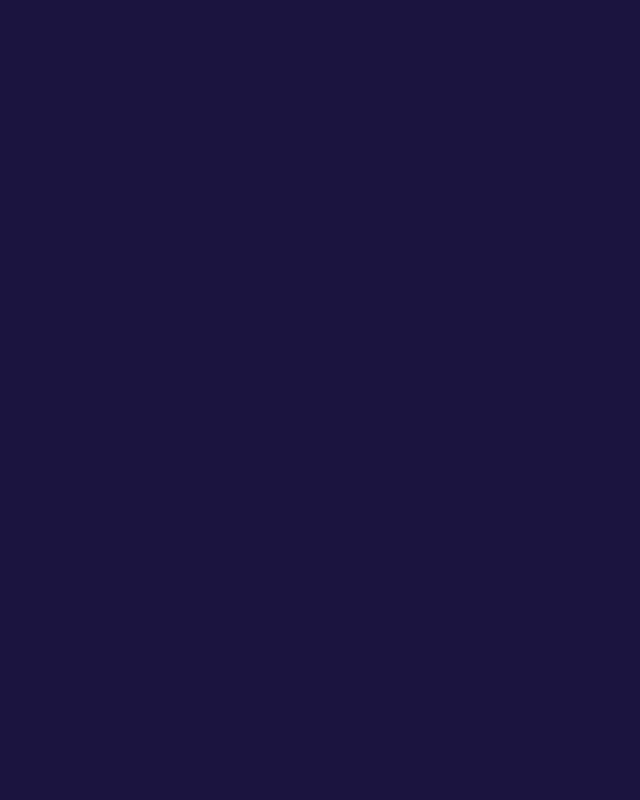
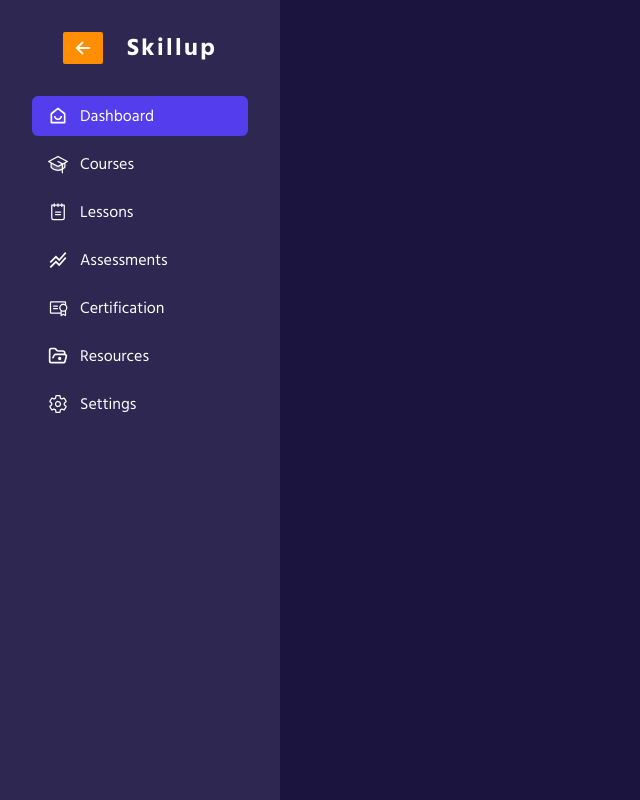
Before and after one commit to ahonkhan/lms-frontend, a React (Vite) app: page /dashboard in a window 1280 px wide. Before the commit this address had no page. Shown: the whole page, without its empty margins (0-640 px from the left). Built offline with nearby package versions, Linux system fonts and the light colour scheme.

Commit message:
dashboard added

```diff
--- a/src/App.css
+++ b/src/App.css
@@ -51,3 +51,7 @@ html {
 .swiper-pagination-bullet {
   @apply bg-primary !important;
 }
+
+.dashboard-navlink.active {
+  @apply bg-base-3;
+}
--- a/src/App.jsx
+++ b/src/App.jsx
@@ -4,9 +4,9 @@ import LandingLayout from "./layout/LandingLayout";
 import HomePage from "./pages/home/HomePage";
 import { CoursePage } from "./pages/courses/CoursePage";
 import { CourseDetailsPage } from "./pages/course-details/CourseDetailsPage";
+import { DashboardLayout } from "./layout/DashboardLayout";
 
 function App() {
-
   return (
     <>
       <Routes>
@@ -16,6 +16,10 @@ function App() {
           <Route path="/courses" element={<CoursePage />} />
           <Route path="/courses/:slug" element={<CourseDetailsPage />} />
         </Route>
+        <Route path="/dashboard" element={<DashboardLayout />}>
+          <Route index element={<>Home</>} />
+          <Route path="/dashboard/courses" element={<>Courses</>} />
+        </Route>
       </Routes>
     </>
   );
--- /dev/null
+++ b/src/components/dashboard/sidebar/DashboardSidebar.jsx
@@ -0,0 +1,103 @@
+import React from "react";
+import { IoArrowBack, IoSettingsOutline } from "react-icons/io5";
+import { LuFolderOpenDot } from "react-icons/lu";
+import { MdStackedLineChart } from "react-icons/md";
+import {
+  PiCertificate,
+  PiGraduationCapDuotone,
+  PiNotepad,
+} from "react-icons/pi";
+import { RiHomeSmile2Line } from "react-icons/ri";
+import { Link, NavLink } from "react-router-dom";
+
+const DashboardSidebar = () => {
+  const dashboardMenu = [
+    {
+      id: 1,
+      title: "Dashboard",
+      path: "/dashboard",
+      icon: <RiHomeSmile2Line />,
+    },
+    {
+      id: 2,
+      title: "Courses",
+      path: "/dashboard/courses",
+      icon: <PiGraduationCapDuotone />,
+    },
+    {
+      id: 3,
+      title: "Lessons",
+      path: "/dashboard/lessons",
+      icon: <PiNotepad />,
+    },
+    {
+      id: 3,
+      title: "Assessments",
+      path: "/dashboard/lessons",
+      icon: <MdStackedLineChart />,
+    },
+    {
+      id: 4,
+      title: "Certification",
+      path: "/dashboard/certification",
+      icon: <PiCertificate />,
+    },
+    {
+      id: 5,
+      title: "Resources",
+      path: "/dashboard/resources",
+      icon: <LuFolderOpenDot />,
+    },
+    {
+      id: 5,
+      title: "Settings",
+      path: "/dashboard/settings",
+      icon: <IoSettingsOutline />,
+    },
+  ];
+  return (
+    <aside className="bg-base-2 w-[280px] fixed top-0 left-0 ">
+      <div className="h-screen flex flex-col justify-between px-8">
+        <div className="dashboard-header gap-x-6 shrink-0 flex items-center justify-center py-8">
+          <Link
+            to={localStorage.getItem("currentRoute") ?? "/"}
+            className="h-8 w-10 bg-primary text-white flex items-center justify-center rounded-sm"
+          >
+            <IoArrowBack className="text-xl" />
+          </Link>
+          <p className="text-2xl font-bold text-white text-center tracking-widest">
+            Skillup
+          </p>
+        </div>
+        <div className="sidebar-menu h-full">
+          <ul className="grid gap-y-2">
+            {dashboardMenu.map((item) => (
+              <li key={item?.id}>
+                <NavLink
+                  to={item?.path}
+                  className={({ isActive }) =>
+                    isActive && item.path === "/dashboard"
+                      ? "hover:bg-base-3  active dashboard-navlink px-4 block py-2 text-white cursor-pointer rounded-md"
+                      : !isActive && item.path !== "/dashboard"
+                      ? "hover:bg-base-3   px-4 block py-2 text-white cursor-pointer rounded-md"
+                      : isActive && item.path !== "/dashboard"
+                      ? "hover:bg-base-3 active dashboard-navlink px-4 block py-2 text-white cursor-pointer rounded-md"
+                      : "hover:bg-base-3  px-4 block py-2 text-white cursor-pointer rounded-md"
+                  }
+                  end={item.path === "/dashboard"}
+                >
+                  <div className="menu-item flex items-center gap-x-3">
+                    <span className="text-xl">{item?.icon}</span>
+                    <p>{item?.title}</p>
+                  </div>
+                </NavLink>
+              </li>
+            ))}
+          </ul>
+        </div>
+      </div>
+    </aside>
+  );
+};
+
+export default DashboardSidebar;
--- a/src/components/header/Header.jsx
+++ b/src/components/header/Header.jsx
@@ -3,17 +3,16 @@ import logo from "../../assets/logo.png";
 import { BiBell, BiMenu, BiUser } from "react-icons/bi";
 import { Link, NavLink } from "react-router-dom";
 import { menuData } from "../../data/menuData";
+import { GrFormNextLink } from "react-icons/gr";
 
 export const Header = () => {
-  //   const menus = [
-  //     { name: "হোম", path: "/" },
-  //     { name: "কোর্স সমূহ", path: "/courses" },
-  //     { name: "যোগাযোগ", path: "/contact" },
-  //   ];
+  const setCurrentRoute = () => {
+    localStorage.setItem("currentRoute", location.href);
+  };
 
   return (
     <header
-      className={`h-[65px] sticky top-0 flex items-center site-container w-full z-[100]  bg-base-3 bg-opacity-90`}
+      className={`h-[65px] sticky top-0 flex items-center site-container w-full z-[300]  bg-base-3 bg-opacity-90`}
     >
       <nav className="h-full justify-between flex items-center w-full">
         <div className="logo">
@@ -41,6 +40,17 @@ export const Header = () => {
           <Link to={"/"} className="text-xl">
             <BiUser />
           </Link>
+          <Link
+            onClick={setCurrentRoute}
+            to={"/dashboard"}
+            className="bg-primary active:scale-[0.98] duration-150 group gap-x-2 px-4 rounded-lg font-medium text-white text-center flex items-center justify-center py-2"
+          >
+            Dashboard
+            <span className="text-xl group-hover:translate-x-1 duration-300">
+              <GrFormNextLink />
+            </span>
+          </Link>
+
           <button className="text-xl lg:hidden">
             <BiMenu />
           </button>
--- /dev/null
+++ b/src/layout/DashboardLayout.jsx
@@ -0,0 +1,14 @@
+import React from "react";
+import DashboardSidebar from "../components/dashboard/sidebar/DashboardSidebar";
+import { Outlet } from "react-router-dom";
+
+export const DashboardLayout = () => {
+  return (
+    <>
+      <DashboardSidebar />
+      <div className="">
+        <Outlet />
+      </div>
+    </>
+  );
+};
--- a/src/pages/home/components/courselist/CourseCategory.jsx
+++ b/src/pages/home/components/courselist/CourseCategory.jsx
@@ -20,7 +20,7 @@ export const CourseCategory = () => {
             <GrFormPrevious />
           </button>
         </div>
-        <div className="prev absolute top-[50%] z-[200] -translate-y-[50%] right-0">
+        <div className="prev absolute top-[50%] z-[100] -translate-y-[50%] right-0">
           <button
             onClick={() => swiperRef.current?.slideNext()}
             className="bg-white w-10 h-10 rounded-full flex items-center justify-center active:scale-[0.98] text-gray-900 text-xl"
```
